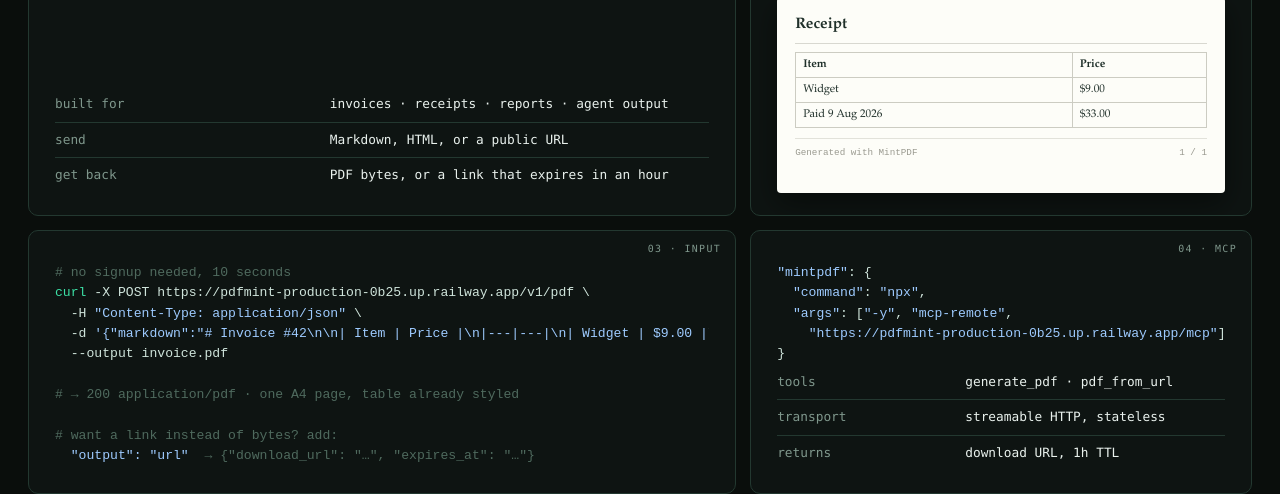
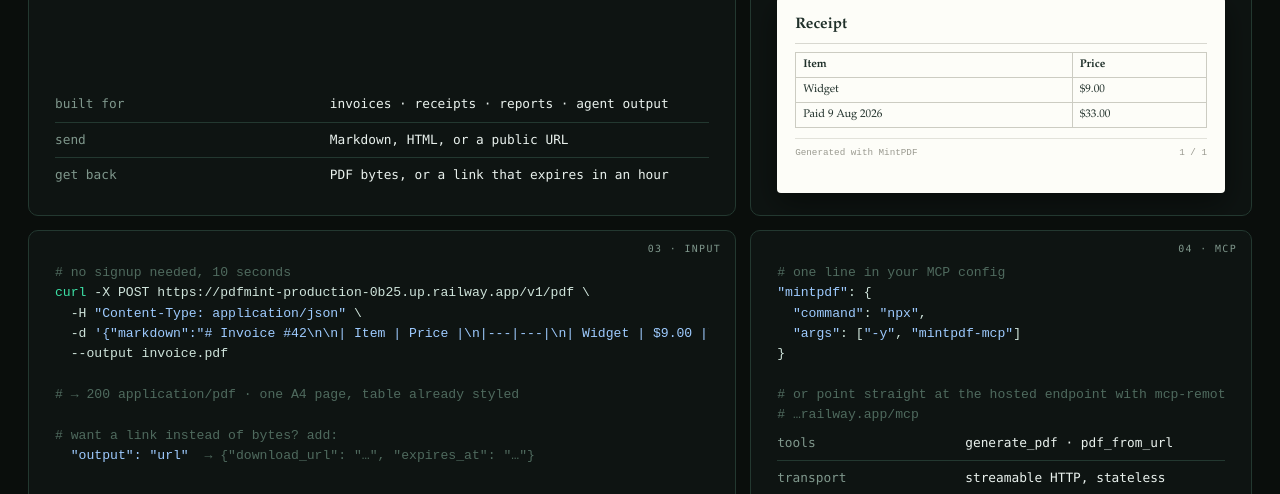
Before and after one commit to TrendTweekers/mintpdf, a website: page public/index.html in a window 1280 px wide. Shown: the part 301-795 px from the top of the page. Drawn offline with Linux system fonts and the light colour scheme.

Commit message:
Lead with npx install now that mintpdf-mcp is on npm
Co-Authored-By: Claude Fable 5 <noreply@anthropic.com>
Claude-Session: https://claude.ai/code/session_016Zk6WdoYs4EnBn89yq59X8

```diff
--- a/public/index.html
+++ b/public/index.html
@@ -180,11 +180,14 @@
 
   <div class="cell c5">
     <span class="tag">04 · MCP</span>
-<pre><span class="s">"mintpdf"</span>: {
+<pre><span class="cm"># one line in your MCP config</span>
+<span class="s">"mintpdf"</span>: {
   <span class="s">"command"</span>: <span class="s">"npx"</span>,
-  <span class="s">"args"</span>: [<span class="s">"-y"</span>, <span class="s">"mcp-remote"</span>,
-    <span class="s">"https://pdfmint-production-0b25.up.railway.app/mcp"</span>]
-}</pre>
+  <span class="s">"args"</span>: [<span class="s">"-y"</span>, <span class="s">"mintpdf-mcp"</span>]
+}
+
+<span class="cm"># or point straight at the hosted endpoint with mcp-remote:</span>
+<span class="cm"># …railway.app/mcp</span></pre>
     <table class="spec foot">
       <tr><td>tools</td><td>generate_pdf · pdf_from_url</td></tr>
       <tr><td>transport</td><td>streamable HTTP, stateless</td></tr>
```
Also changed, not shown: README.md.
